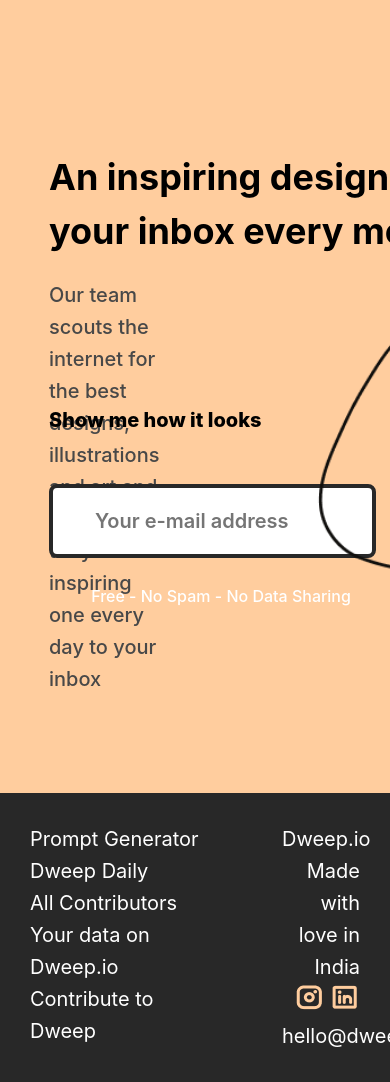
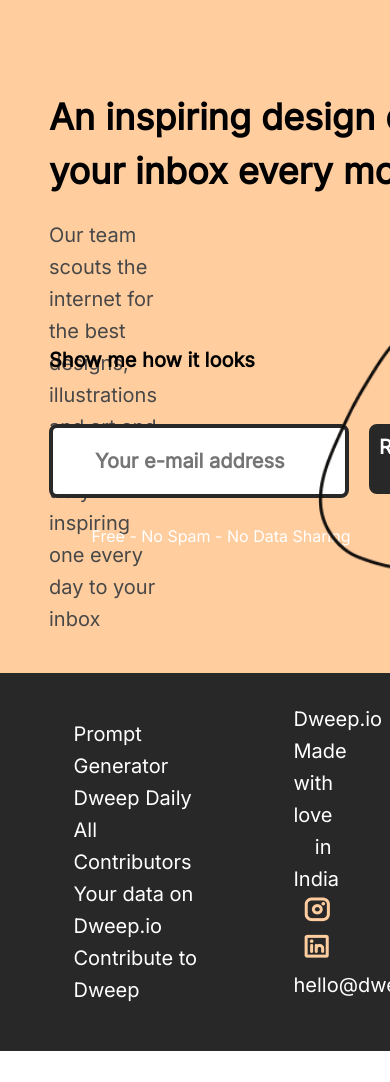
Before and after one commit to Priyanshu-official/PGPCuvette, a plain HTML site: page M-Project-1/index.html in a window 390 px wide. Shown: the top 1082 px of the page. After the commit the page ends 1051 px from the top, so only its background shows below. Drawn offline with Linux system fonts and the light colour scheme.

Commit message:
Fix: webResponsive

```diff
--- a/M-Project-1/style.css
+++ b/M-Project-1/style.css
@@ -1,8 +1,11 @@
+@import url('https://fonts.googleapis.com/css2?family=Inter:wght@200;300;400&display=swap');
+
 *{
     margin: 0;
 }
 
 .mainContainer{
+    box-sizing: border-box;
     background-color: #FFCD9E;
     display: flex;
     width: 100%;
@@ -11,7 +14,7 @@
 .leftBox{
     width: 50%;
     /* padding: 10px; */
-    margin: 150px 10px;
+    margin: 90px 10px;
 }
 .rightBox{
     width: 50%;
@@ -119,16 +122,19 @@
 }
 
 footer{
+    box-sizing: border-box;
     width: 100%;
+    /* height: 235px; */
     display: flex;
     background-color: #282828;
     justify-content: center;
 }
 
 .leftBoxFooter{
-    height: fit-content;
+    box-sizing: border-box;
+    height: 100%;
     padding: 25px;
-    margin: 5px;
+    margin: 20px;
     color: white;
     font-family: Inter;
     font-size: 20px;
@@ -141,6 +147,7 @@
 }
 
 .rightBoxFooter{
+    box-sizing: border-box;
     list-style: none;
     width: 20%;
     height: fit-content;
```
Also changed, not shown: M-Project-1/index.html (+1 -0 lines).
